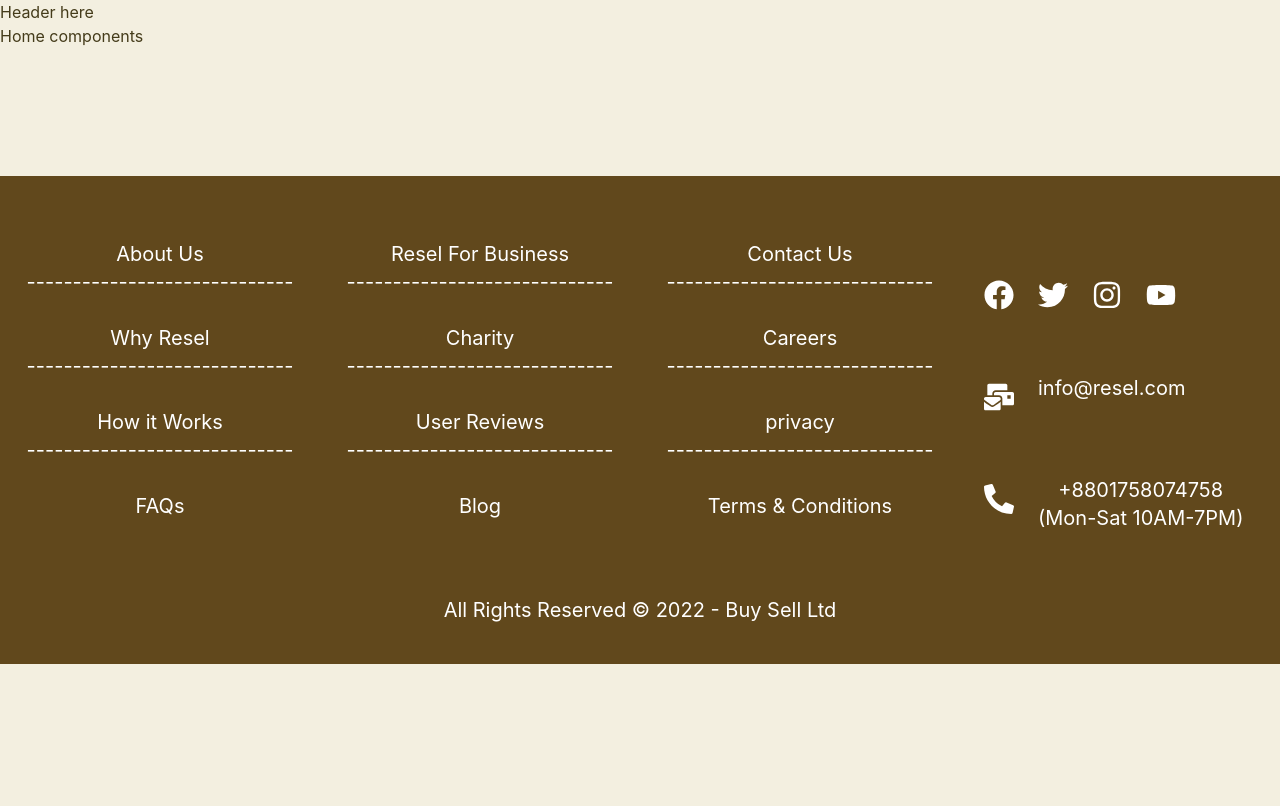
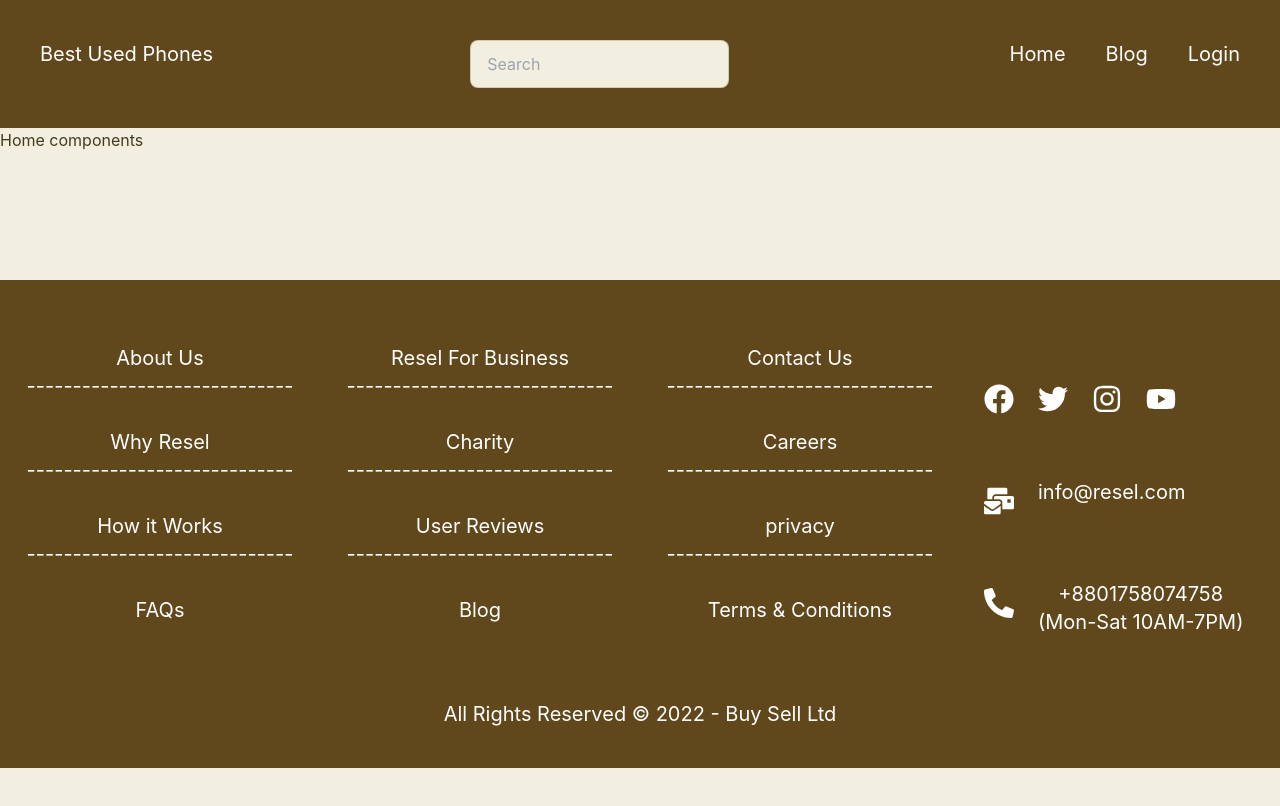
Before and after one commit to mdferdousalam/resel-used-products-client, a React (Create React App) app: page / in a window 1280 px wide. Built offline with nearby package versions, Linux system fonts and the light colour scheme; no server answers.

Commit message:
header addded

```diff
--- a/src/pages/Shared/Header/Header.js
+++ b/src/pages/Shared/Header/Header.js
@@ -1,11 +1,102 @@
-import React from 'react';
+import React, { useContext } from 'react';
+import { Link } from 'react-router-dom'
+import { AuthContext } from '../../../context/Authprovider/AuthContext';
+import { useNavigate } from 'react-router-dom';
+
 
 const Header = () => {
+
+    const { logOut, user } = useContext(AuthContext)
+    const navigate = useNavigate();
+    const handleLogOut = () => {
+        logOut()
+            .then(() => {
+                navigate('/home')
+            })
+            .catch((error) => console.error(error))
+    }
+
+
     return (
-        <div>
-            <h3>Header here</h3>
+        <div className=" bg-primary flex justify-between p-10 text-white pt-10 sticky z-50">
 
-        </div>
+            <Link to='/' className="text-xl hidden md:block ">Best Used Phones</Link>
+            <div className="form-control">
+                <input type="text" placeholder="Search" className="input text-primary input-bordered w-11/12" />
+            </div>
+            <div className='flex'>
+
+                <div className="">
+                    <div className="dropdown text-primary md:hidden z-10">
+                        <label tabIndex={0} className="btn btn-nutral btn-circle">
+                            <svg xmlns="http://www.w3.org/2000/svg" className="h-5 w-5" fill="none" viewBox="0 0 24 24" stroke="currentColor"><path strokeLinecap="round" strokeLinejoin="round" strokeWidth="2" d="M4 6h16M4 12h16M4 18h7" /></svg>
+                        </label>
+                        <ul tabIndex={0} className="z-20 menu menu-compact dropdown-content mt-3 p-2 shadow bg-base-100 rounded-box w-52">
+                            <li><Link className='hover:bg-accent ' to='/home'>Home</Link></li>
+                            <li><Link className=' ' to='/blog'>Blog</Link></li>
+                            <li><Link className=' ' to='/addservice'>Add Product</Link></li>
+                            <li><Link className=' ' to='/myreviews'>My Buyers</Link></li>
+                            <li><Link className=' ' to='/myreviews'>My Orders</Link></li>
+                            <li><Link className=' ' to='/login'>Login</Link></li>
+                            <li><Link className=' ' onClick={handleLogOut} >Log out</Link></li>
+                        </ul>
+                    </div>
+                </div>
+                <div className="flex ">
+
+                    <div className='hidden md:block'>
+                        {
+                            user?.uid ?
+                                <>
+                                    <div className='flex justify-between'>
+
+                                        <Link to='/home' className="text-xl   ">Home</Link>
+                                        <Link to='/blog' className="text-xl  ">Blog</Link>
+                                        <Link to='/addservice' className="text-xl  ">Add Product</Link>
+                                        <Link to='/myreviews' className="text-xl  ">My Product</Link>
+                                        <Link to='/myreviews' className="text-xl  ">My Buyer</Link>
+                                    </div>
+                                </>
+                                :
+                                <>
+                                    <Link to='/home' className="  text-xl mr-10 ">Home</Link>
+                                    <Link to='/blog' className="   text-xl mr-10 ">Blog</Link>
+
+                                </>
+                        }
+
+
+                    </div>
+                </div>
+                <div className=" hidden md:flex md:block">
+                    {
+                        user?.uid ?
+                            <>
+                                <div className='flex justify-evenly  '>
+                                    <button onClick={handleLogOut} className="   text-xl ">
+                                        <Link  >Logout</Link>
+                                    </button>
+                                    <button className="  content-center btn-circle">
+                                        <div className="avatar online">
+                                            <div className="w-24 rounded-full">
+                                                <img src={user.photoURL} title={user.displayName} alt="" />
+                                            </div>
+                                        </div>
+                                    </button>
+                                </div>
+
+                            </>
+                            :
+                            <>
+                                < >
+                                    <Link className='text-xl' to='/login'>Login</Link>
+                                </>
+
+                            </>
+                    }
+                </div>
+            </div>
+        </div >
     );
 };
 
```
